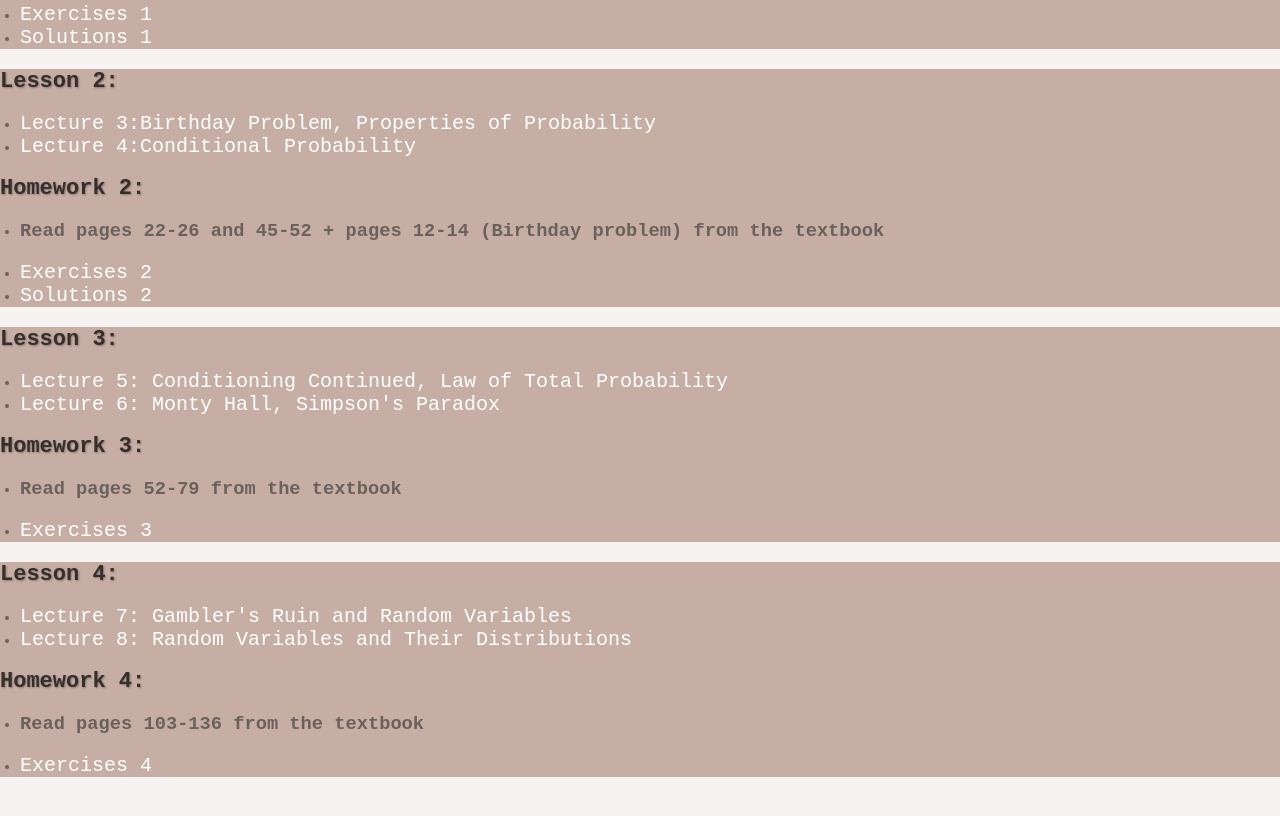
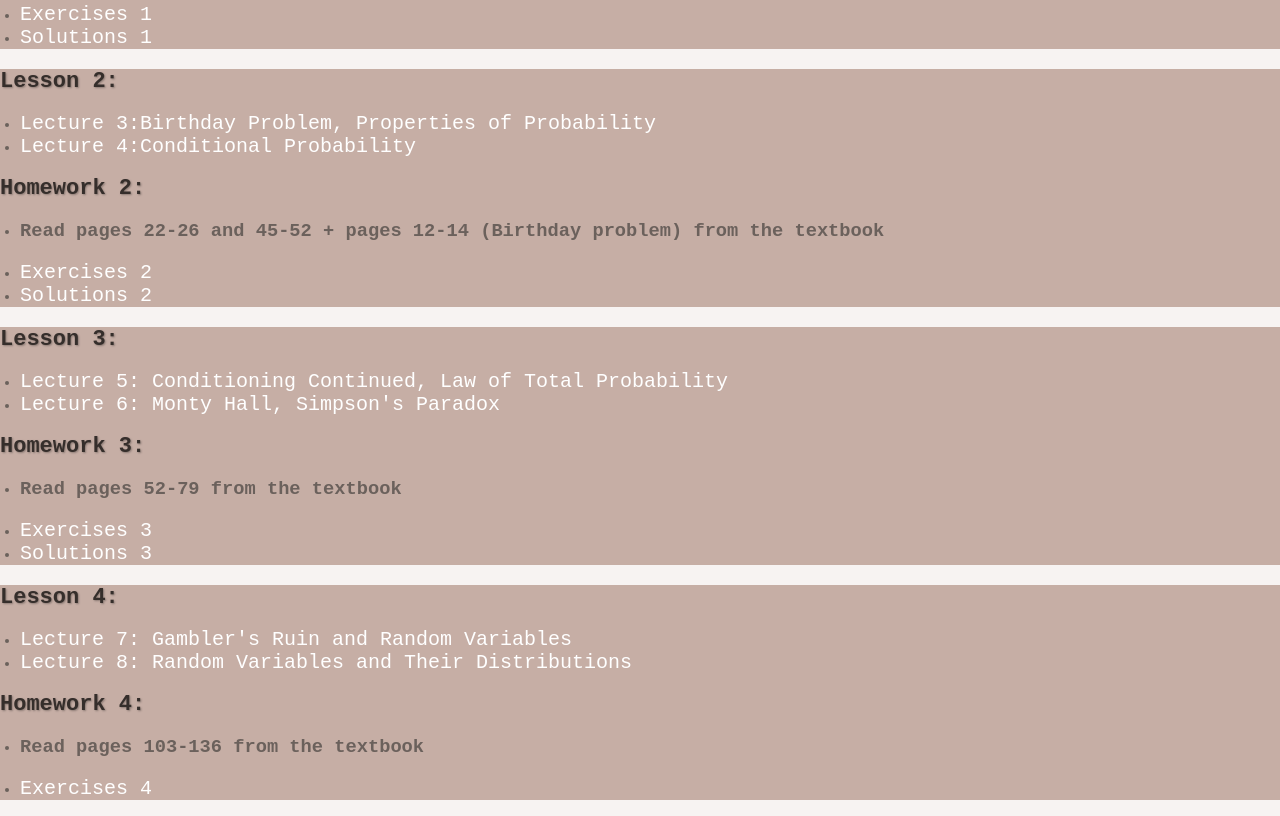
Before and after one commit to zaraordyan/prob-course-page, a plain HTML site: page index.html in a window 1280 px wide. Shown: the part 569-1385 px from the top of the page. Before the commit the page ends 1362 px from the top, so only its background shows below. Drawn offline with Linux system fonts and the light colour scheme.

Commit message:
Update index.html

```diff
--- a/index.html
+++ b/index.html
@@ -66,6 +66,7 @@
   <ul>
     <li><h3>Read pages 52-79 from the textbook</h3></li>
     <li><a href="Homework 3.pdf" target="_blank">Exercises 3</a></li>
+    <li><a href="Solutions 3.pdf" target="_blank">Solutions 3</a></li>
   </ul>
   </div>
 
```
